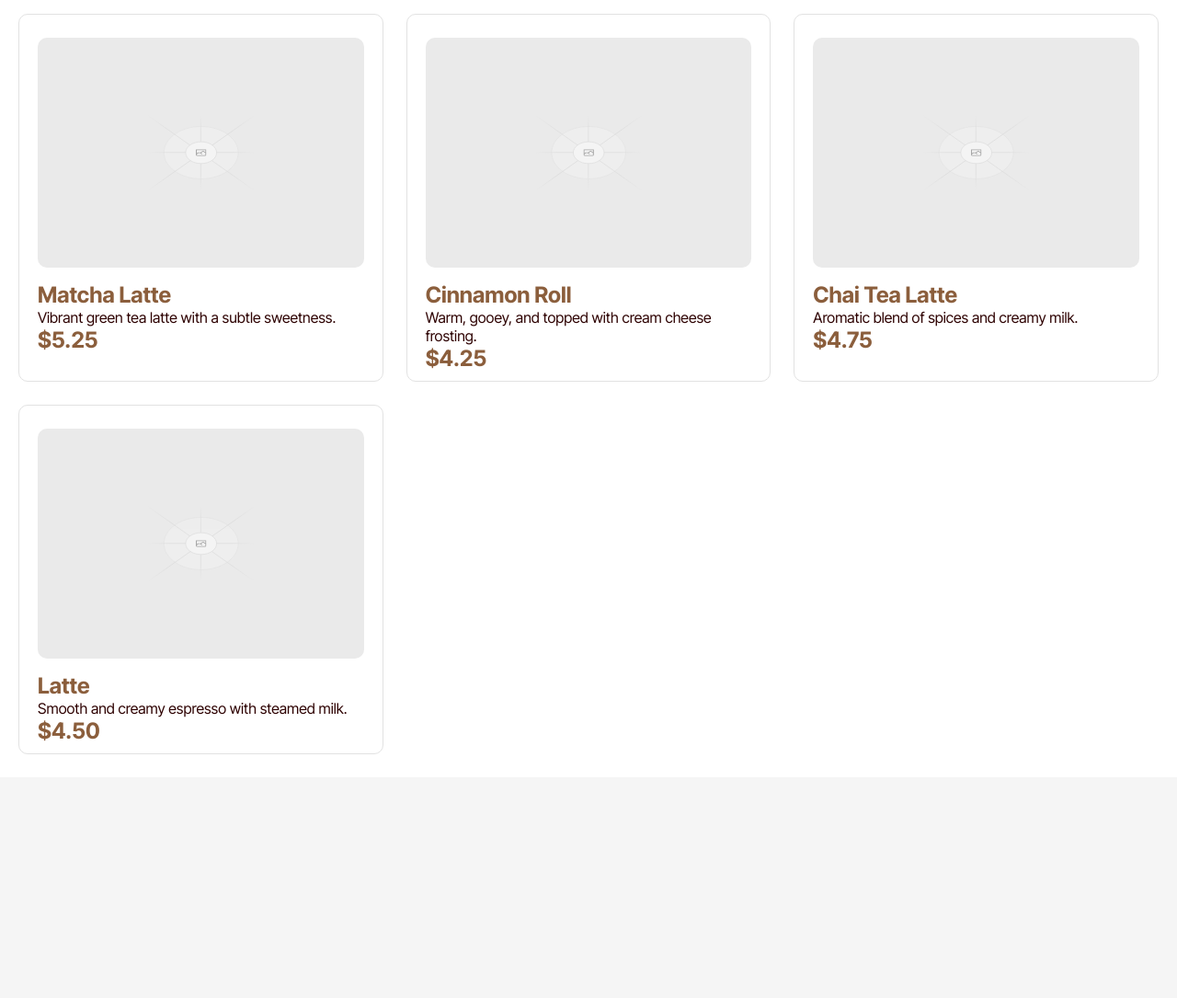
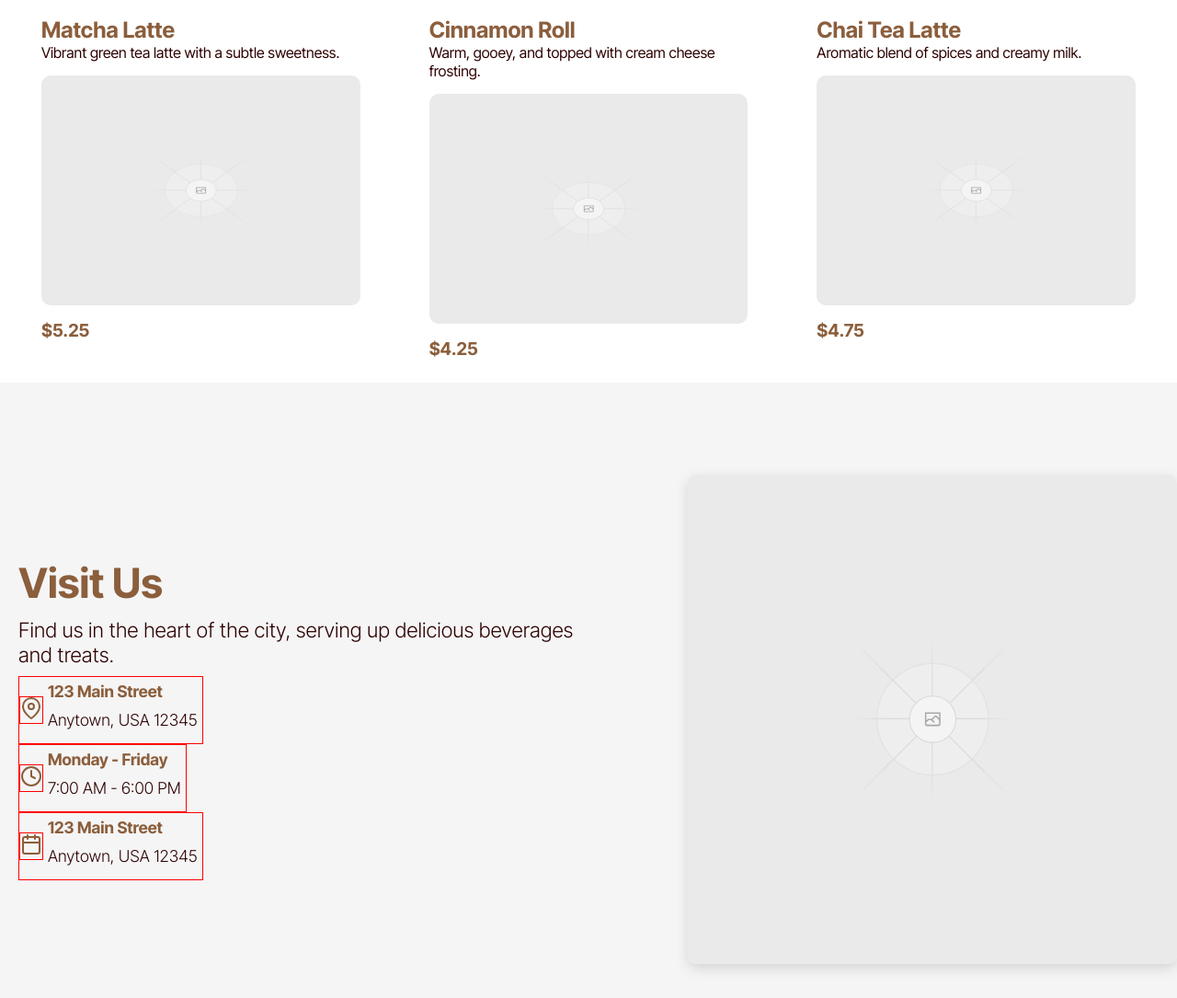
Before and after one commit to GonBlank/web-templates, a plain HTML site: page Cozy-Cafe/index.html in a window 1280 px wide. Shown: the part 1712-2797 px from the top of the page at 92% size. Before the commit the page ends 2557 px from the top, so only its background shows below. Drawn offline with nearby package versions, Linux system fonts and the light colour scheme.

Commit message:
menu section finished

```diff
--- a/Cozy-Cafe/css/style.css
+++ b/Cozy-Cafe/css/style.css
@@ -88,9 +88,7 @@ main .presentation {
 main .presentation h1 {
     color: var(--text-1);
     font-size: clamp(2rem, 3.5vw, 3rem);
-    /*mínimo , preferido, máximo */
-    /*
-    font-size: 3rem;*/
+    /*min , pref, max */
 }
 
 main .presentation p {
@@ -158,7 +156,7 @@ main .image img {
     border-radius: 10px;
 }
 
-section.menu{
+section.menu {
     padding-top: 110px;
     background-color: var(--background-white);
     display: flex;
@@ -167,14 +165,14 @@ section.menu{
 }
 
 
-section.menu .tittle{
+section.menu .tittle {
     text-align: center;
 }
 
 section.menu .tittle h1 {
     color: var(--text-1);
     font-size: clamp(2rem, 2.5vw, 3rem);
-    /*mínimo , preferido, máximo */
+    /*min , pref, max */
 
 }
 
@@ -186,7 +184,7 @@ section.menu .tittle p {
     font-weight: 300;
 }
 
-.grid-menu{
+.grid-menu {
     padding: 25px 20px;
     /*top-bottom rigth-left*/
     max-width: 1450px;
@@ -206,23 +204,32 @@ section.menu .tittle p {
 }
 
 
-.card{
+.card {
     width: 100%;
     height: auto;
     display: flex;
     flex-direction: column;
-    border: 1px solid #e2e2e2;
-    padding: 10px 20px;
+   /* border: 1px solid #e2e2e2;*/
+    padding: 0px 25px;
+    /*top-bottom rigth-left*/
     border-radius: 10px;
     box-sizing: border-box;
 }
 
-.card h1{
+.card h1 {
+    padding-top: 15px;
     color: var(--text-1);
-    /*font-size: clamp(2rem, 2.5vw, 3rem);*/
+    font-size: clamp(1rem, 2.5vw, 1.5rem);
+    /*min , pref, max */
 }
 
-.card img{
+.card h4 {
+    color: var(--text-1);
+    font-size: clamp(1.2rem, 1.5vw, 1.4rem);
+    /*min , pref, max */
+}
+
+.card img {
     align-self: center;
     max-height: 250px;
     width: 100%;
@@ -232,7 +239,101 @@ section.menu .tittle p {
     margin-bottom: 15px;
 }
 
-.card p{
+.card p {
     color: var(--text-2);
     font-size: 1rem;
 }
+
+
+
+section.visit-us {
+    margin-top: 100px;
+    margin-bottom: 100px;
+    display: flex;
+    flex-wrap: nowrap;/*ajustar con media*/
+    flex-direction: row;
+    align-items: center;
+    align-content: center;
+    justify-content: center;
+    gap: 90px;
+}
+
+.visit-us .presentation {
+    padding: 5px;
+    padding-left: 20px;
+    display: flex;
+    flex-direction: column;
+    justify-content: center;
+
+}
+
+.visit-us .presentation h1 {
+    color: var(--text-1);
+    font-size: clamp(2rem, 3.5vw, 3rem);
+    /*min , pref, max */
+}
+
+.visit-us .presentation p {
+    padding-top: 10px;
+    padding-bottom: 10px;
+    color: var(--text-2);
+    font-size: 1.4rem;
+    font-weight: 300;
+}
+
+
+.visit-us .image {
+    display: flex;
+
+}
+
+.visit-us .image img {
+    max-width: 600px;
+    max-height: 600px;
+    width: 100%;
+    box-shadow: 0px 5px 14px 0px #d4d4d4;
+    border-radius: 10px;
+}
+
+.information{
+    display: flex;
+    flex-direction: row;
+    flex-wrap: nowrap;
+    border: 1px solid red;
+    align-items: center;
+    width: fit-content;
+}
+
+.information .icon{
+    border: 1px solid red;
+    color: var(--text-1);
+}
+
+.information .text{
+padding: 5px;
+}
+
+.information .text h1{
+    font-size: 1.1rem;
+}
+
+.information .text p{
+    font-size: 1.1rem;
+}
+
+/*
+            <div class="information">
+                <div class="icon">
+                    <svg xmlns="http://www.w3.org/2000/svg" width="24" height="24" viewBox="0 0 24 24" fill="none"
+                        stroke="currentColor" stroke-width="2" stroke-linecap="round" stroke-linejoin="round"
+                        class="feather feather-map-pin">
+                        <path d="M21 10c0 7-9 13-9 13s-9-6-9-13a9 9 0 0 1 18 0z"></path>
+                        <circle cx="12" cy="10" r="3"></circle>
+                    </svg>
+                </div>
+                <div class="text">
+                    <h1>123 Main Street</h1>
+                    <p>Anytown, USA 12345</p>
+                </div>
+            </div>
+*/
--- a/Cozy-Cafe/index.html
+++ b/Cozy-Cafe/index.html
@@ -47,7 +47,7 @@
     </nav>
 
     <main>
-        <div class="presentation">
+        <section class="presentation">
             <h1>Welcome to Cozy Café</h1>
             <p>Discover the perfect blend of comfort and flavor at our cozy café.</p>
 
@@ -69,10 +69,10 @@
                     </svg> Contact Us</button>
             </div>
 
-        </div>
-        <div class="image">
+        </section>
+        <section class="image">
             <img src="img/generic.svg">
-        </div>
+        </section>
     </main>
 
     <section class="menu">
@@ -83,57 +83,109 @@
 
         <div class="grid-menu">
 
-            <div class="card">
-                <img src="img/generic.svg">
+            <article class="card">
                 <h1>Latte</h1>
                 <p>Flaky and buttery French pastry.</p>
-                <h1>$3.75</h1>
+                <img src="img/generic.svg">
+                <h4>$3.75</h4>
+            </article>
+
+            <article class="card">
+                <h1>Croissant</h1>
+                <p>Flaky and buttery French pastry.</p>
+                <img src="img/generic.svg">
+                <h4>$3.75</h4>
+            </article>
+
+            <article class="card">
+                <h1>Avocado Toast</h1>
+                <p>Creamy avocado on toasted sourdough.</p>
+                <img src="img/generic.svg">
+                <h4>$7.95</h4>
+            </article>
+
+            <article class="card">
+                <h1>Matcha Latte</h1>
+                <p>Vibrant green tea latte with a subtle sweetness.</p>
+                <img src="img/generic.svg">
+                <h4>$5.25</h4>
+            </article>
+
+            <article class="card">
+
+                <h1>Cinnamon Roll</h1>
+                <p>Warm, gooey, and topped with cream cheese frosting.</p>
+                <img src="img/generic.svg">
+                <h4>$4.25</h4>
+            </article>
+
+            <article class="card">
+                <h1>Chai Tea Latte</h1>
+                <p>Aromatic blend of spices and creamy milk.</p>
+                <img src="img/generic.svg">
+                <h4>$4.75</h4>
+            </article>
+        </div>
+
+    </section>
+
+    <section class="visit-us">
+        <section class="presentation">
+            <h1>Visit Us</h1>
+            <p>Find us in the heart of the city, serving up delicious beverages and treats.</p>
+
+            <div class="information">
+                <div class="icon">
+                    <svg xmlns="http://www.w3.org/2000/svg" width="24" height="24" viewBox="0 0 24 24" fill="none"
+                        stroke="currentColor" stroke-width="2" stroke-linecap="round" stroke-linejoin="round"
+                        class="feather feather-map-pin">
+                        <path d="M21 10c0 7-9 13-9 13s-9-6-9-13a9 9 0 0 1 18 0z"></path>
+                        <circle cx="12" cy="10" r="3"></circle>
+                    </svg>
+                </div>
+                <div class="text">
+                    <h1>123 Main Street</h1>
+                    <p>Anytown, USA 12345</p>
+                </div>
             </div>
 
-            <div class="card">
-                <img src="img/generic.svg">
-                <h1>Croissant</h1>
-                <p>Flaky and buttery French pastry.</p>
-                <h1>$3.75</h1>
+            <div class="information">
+                <div class="icon">
+                    <svg xmlns="http://www.w3.org/2000/svg" width="24" height="24" viewBox="0 0 24 24" fill="none"
+                        stroke="currentColor" stroke-width="2" stroke-linecap="round" stroke-linejoin="round"
+                        class="feather feather-clock">
+                        <circle cx="12" cy="12" r="10"></circle>
+                        <polyline points="12 6 12 12 16 14"></polyline>
+                    </svg>
+                </div>
+                <div class="text">
+                    <h1>Monday - Friday</h1>
+                    <p>7:00 AM - 6:00 PM</p>
+                </div>
             </div>
 
-            <div class="card">
-                <img src="img/generic.svg">
-                <h1>Avocado Toast</h1>
-                <p>Creamy avocado on toasted sourdough.</p>
-                <h1>$7.95</h1>
+            <div class="information">
+                <div class="icon">
+                    <svg xmlns="http://www.w3.org/2000/svg" width="24" height="24" viewBox="0 0 24 24" fill="none"
+                        stroke="currentColor" stroke-width="2" stroke-linecap="round" stroke-linejoin="round"
+                        class="feather feather-calendar">
+                        <rect x="3" y="4" width="18" height="18" rx="2" ry="2"></rect>
+                        <line x1="16" y1="2" x2="16" y2="6"></line>
+                        <line x1="8" y1="2" x2="8" y2="6"></line>
+                        <line x1="3" y1="10" x2="21" y2="10"></line>
+                    </svg>
+                </div>
+                <div class="text">
+                    <h1>123 Main Street</h1>
+                    <p>Anytown, USA 12345</p>
+                </div>
             </div>
 
-            <div class="card">
-                <img src="img/generic.svg">
-                <h1>Matcha Latte</h1>
-                <p>Vibrant green tea latte with a subtle sweetness.</p>
-                <h1>$5.25</h1>
-            </div>
 
-            <div class="card">
-                <img src="img/generic.svg">
-                <h1>Cinnamon Roll</h1>
-                <p>Warm, gooey, and topped with cream cheese frosting.</p>
-                <h1>$4.25</h1>
-            </div>
-
-            <div class="card">
-                <img src="img/generic.svg">
-                <h1>Chai Tea Latte</h1>
-                <p>Aromatic blend of spices and creamy milk.</p>
-                <h1>$4.75</h1>
-            </div>
-
-            <div class="card">
-                <img src="img/generic.svg">
-                <h1>Latte</h1>
-                <p>Smooth and creamy espresso with steamed milk.</p>
-                <h1>$4.50</h1>
-            </div>
-
-        </div>
-
+        </section>
+        <section class="image">
+            <img src="img/generic.svg">
+        </section>
     </section>
 
 </body>
```
